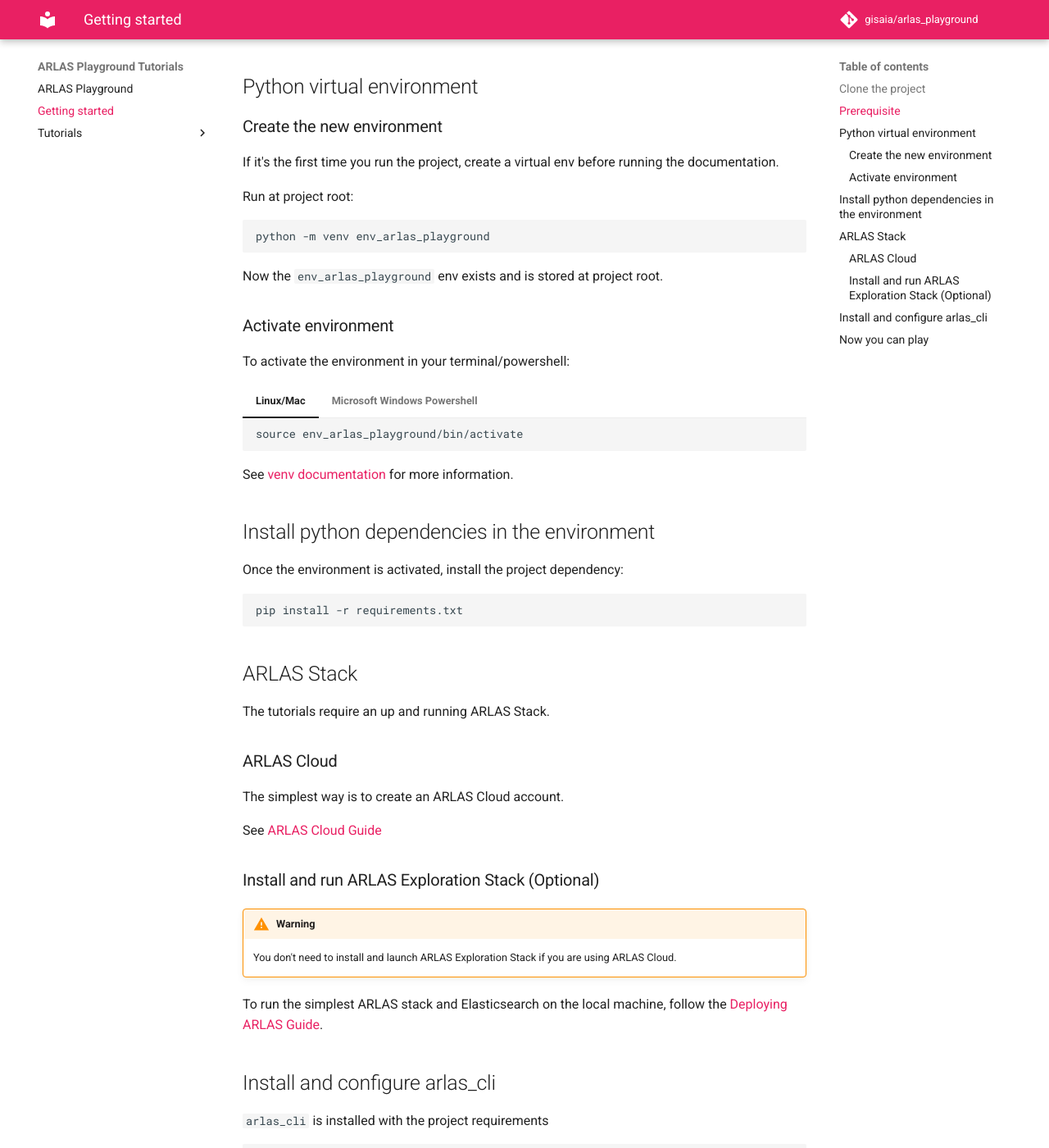
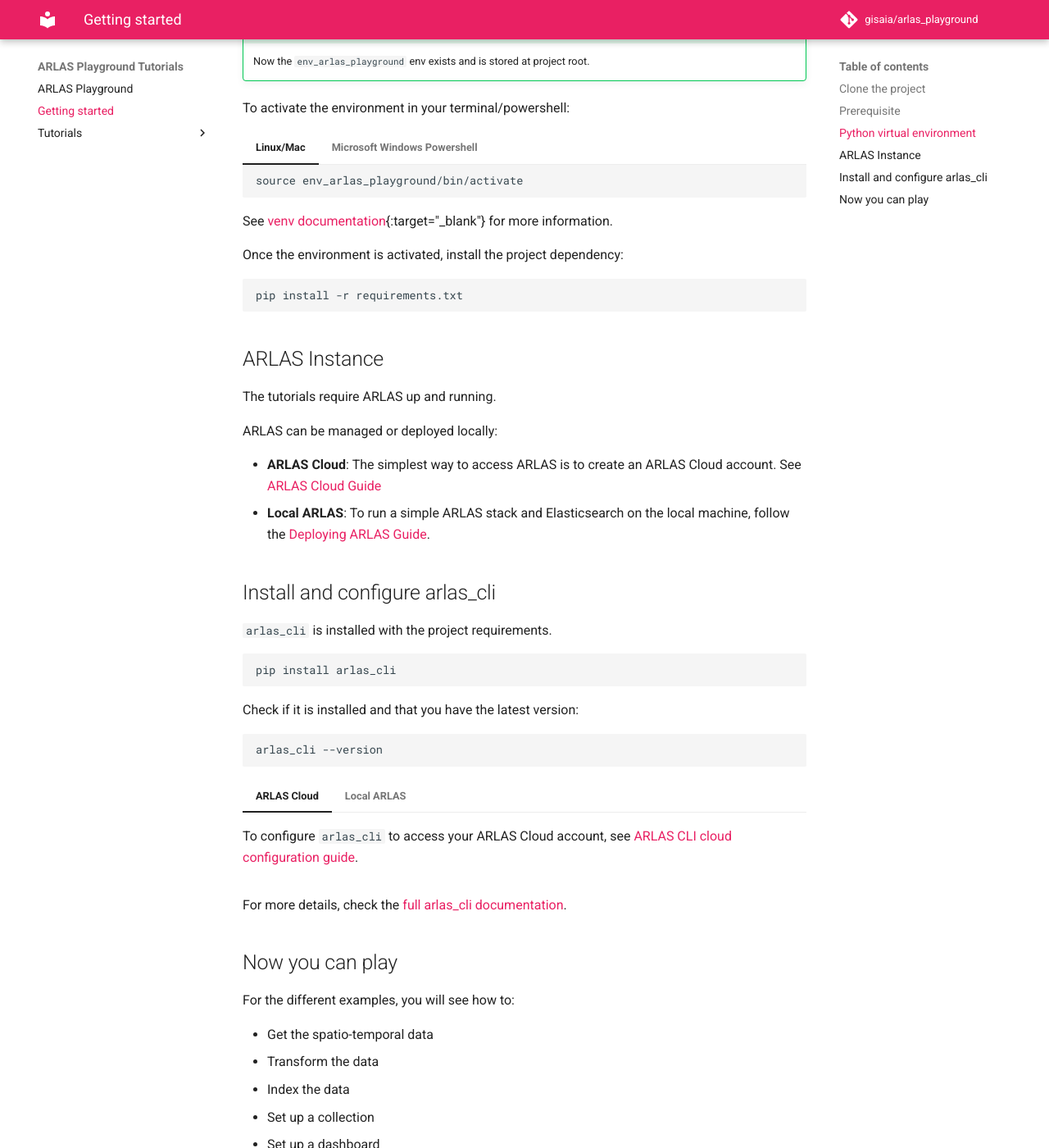
Before and after one commit to gisaia/arlas_playground, an MkDocs documentation site: the page built from docs/docs/get_started.md, in a window 1280 px wide and 1400 px high, scrolled down 843 px. Shown: the whole window at 82% size. Built offline with MkDocs 1.6.1 and Material for MkDocs 9.7.7, drawn with Linux system fonts in a browser that asks for light colours; comment, search, counter and statistics services are not loaded; some of the changed text lies outside the part shown.

Commit message:
Simplify get started with default conf and update links

````diff
--- a/docs/docs/get_started.md
+++ b/docs/docs/get_started.md
@@ -16,24 +16,10 @@
 This repo illustrates a couple of usages of ARLAS. In order to play with it, you'll need:
 
 - git version (>=2.39.3)
-- docker (>=27.0.3)
-- docker compose
 - python 3.10
 - curl (>=8.4.0)
-- csvkit (>=1.4.0)
-- jq (>=1.7.1)
-
-Run `./check_requirements.sh` to check these requirements.
-
-Then, we'll also install:
-
-- arlas_cli
-- ARLAS Exploration Stack (Only to run ARLAS Locally)
-
 
 ## Python virtual environment
-
-### Create the new environment
 
 If it's the first time you run the project, create a virtual env before running the documentation.
 
@@ -43,9 +29,8 @@
 python -m venv env_arlas_playground
 ```
 
-Now the `env_arlas_playground` env exists and is stored at project root.
-
-### Activate environment
+!!! success
+    Now the `env_arlas_playground` env exists and is stored at project root.
 
 To activate the environment in your terminal/powershell:
 
@@ -68,9 +53,7 @@
     Set-ExecutionPolicy -ExecutionPolicy RemoteSigned -Scope CurrentUser
     ```
 
-See [venv documentation](https://docs.python.org/3.10/library/venv.html#creating-virtual-environments) for more information.
-
-## Install python dependencies in the environment
+See [venv documentation](https://docs.python.org/3.10/library/venv.html#creating-virtual-environments){:target="_blank"} for more information.
 
 Once the environment is activated, install the project dependency:
 
@@ -78,27 +61,19 @@
 pip install -r requirements.txt
 ```
 
-## ARLAS Stack
+## ARLAS Instance
 
-The tutorials require an up and running ARLAS Stack.
+The tutorials require ARLAS up and running.
 
-### ARLAS Cloud
+ARLAS can be managed or deployed locally:
 
-The simplest way is to create an ARLAS Cloud account.
-
-See [ARLAS Cloud Guide](https://docs.arlas.io/static_docs/arlas_cloud/)
-
-### Install and run ARLAS Exploration Stack (Optional)
-
-!!! warning
-    You don't need to install and launch ARLAS Exploration Stack if you are using ARLAS Cloud.
-
-To run the simplest ARLAS stack and Elasticsearch on the local machine, follow the [Deploying ARLAS Guide](https://docs.arlas.io/external_docs/ARLAS-Exploration-stack/arlas_exploration_stack).
+- **ARLAS Cloud**: The simplest way to access ARLAS is to create an ARLAS Cloud account. See [ARLAS Cloud Guide](../../static_docs/arlas_cloud.md)
+- **Local ARLAS**: To run a simple ARLAS stack and Elasticsearch on the local machine, follow the [Deploying ARLAS Guide](../../external_docs/ARLAS-Exploration-stack/arlas_exploration_stack.md).
 
 
 ## Install and configure arlas_cli
 
-`arlas_cli` is installed with the project requirements
+`arlas_cli` is installed with the project requirements.
 
 ```shell
 pip install arlas_cli
@@ -111,17 +86,20 @@
 ```
 
 === "ARLAS Cloud"
-    To configure `arlas_cli` to access your ARLAS Cloud account, see [ARLAS CLI cloud configuration guide](https://docs.arlas.io/external_docs/arlas_cli/configuration/#arlas-cloud-configuration).
+    To configure `arlas_cli` to access your ARLAS Cloud account, see [ARLAS CLI cloud configuration guide](../../external_docs/arlas_cli/configuration.md/#arlas-cloud-configuration).
 
 
 === "Local ARLAS"
 
-    By default, `arlas_cli` is configured for a local ARLAS stack deployment.
+    When installed, `arlas_cli` is configured for a local ARLAS stack deployment.
 
-    !!! warning
-        If `arlas_cli` is configured for local ARLAS, the `--config local` option in all tutorials `arlas_cli` commands must be specified.
+    To make sure that the `local` configuration is set as default, run:
 
-For more details, check the [full arlas_cli documentation](https://docs.arlas.io/external_docs/arlas_cli/).
+    ```
+    arlas_cli confs set local
+    ```
+
+For more details, check the [full arlas_cli documentation](../../external_docs/arlas_cli/index.md).
 
 
 ## Now you can play
````
Also changed, not shown: other parts of docs/docs/get_started.md (+2 -2 lines), docs/docs/tutorials/ais/ais_tutorial.md (+6 -17 lines), docs/docs/tutorials/eo_objects/eo_objects_tutorial.md (+4 -13 lines), docs/docs/tutorials/sunny_osm/sunny_osm_tutorial.md (+6 -16 lines).
